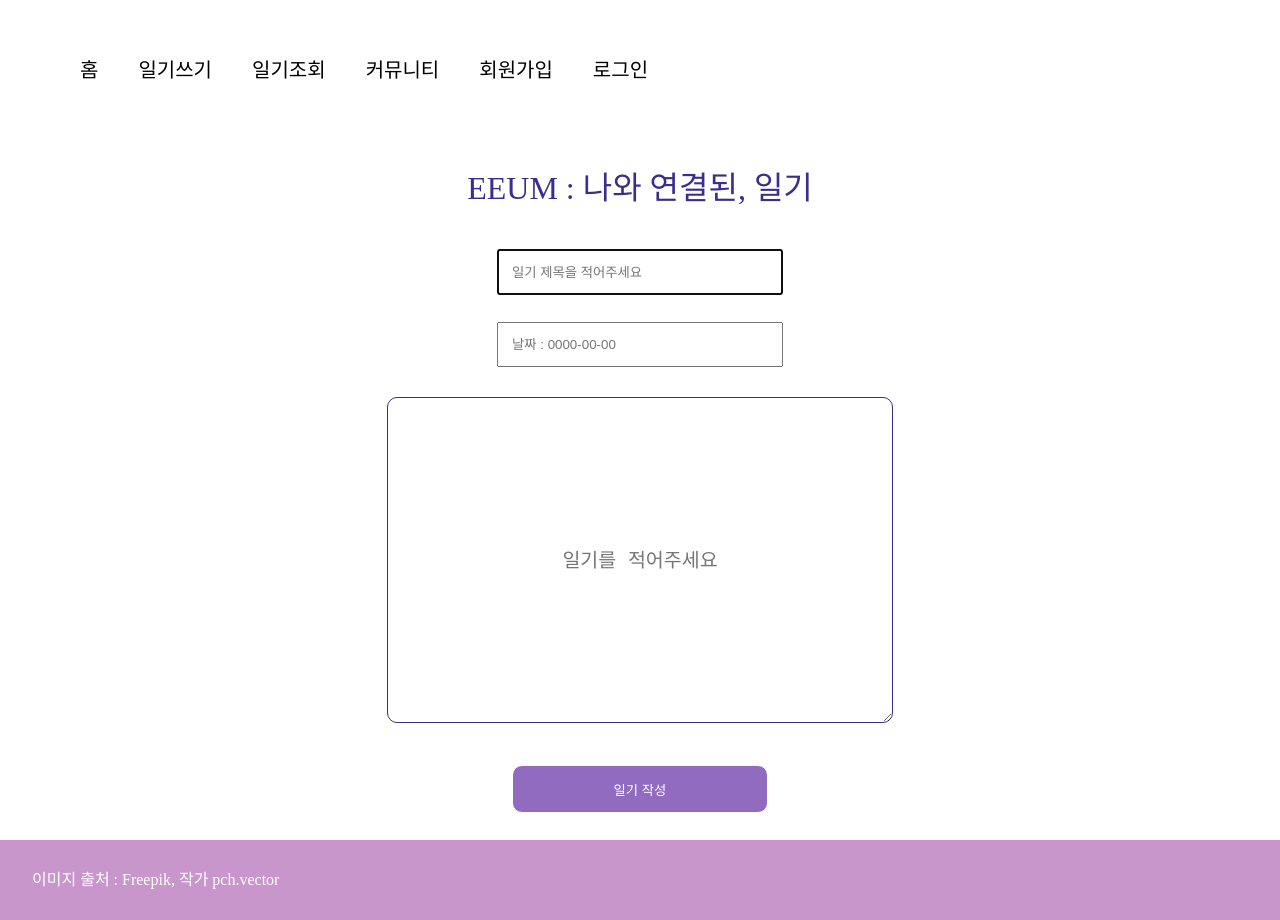
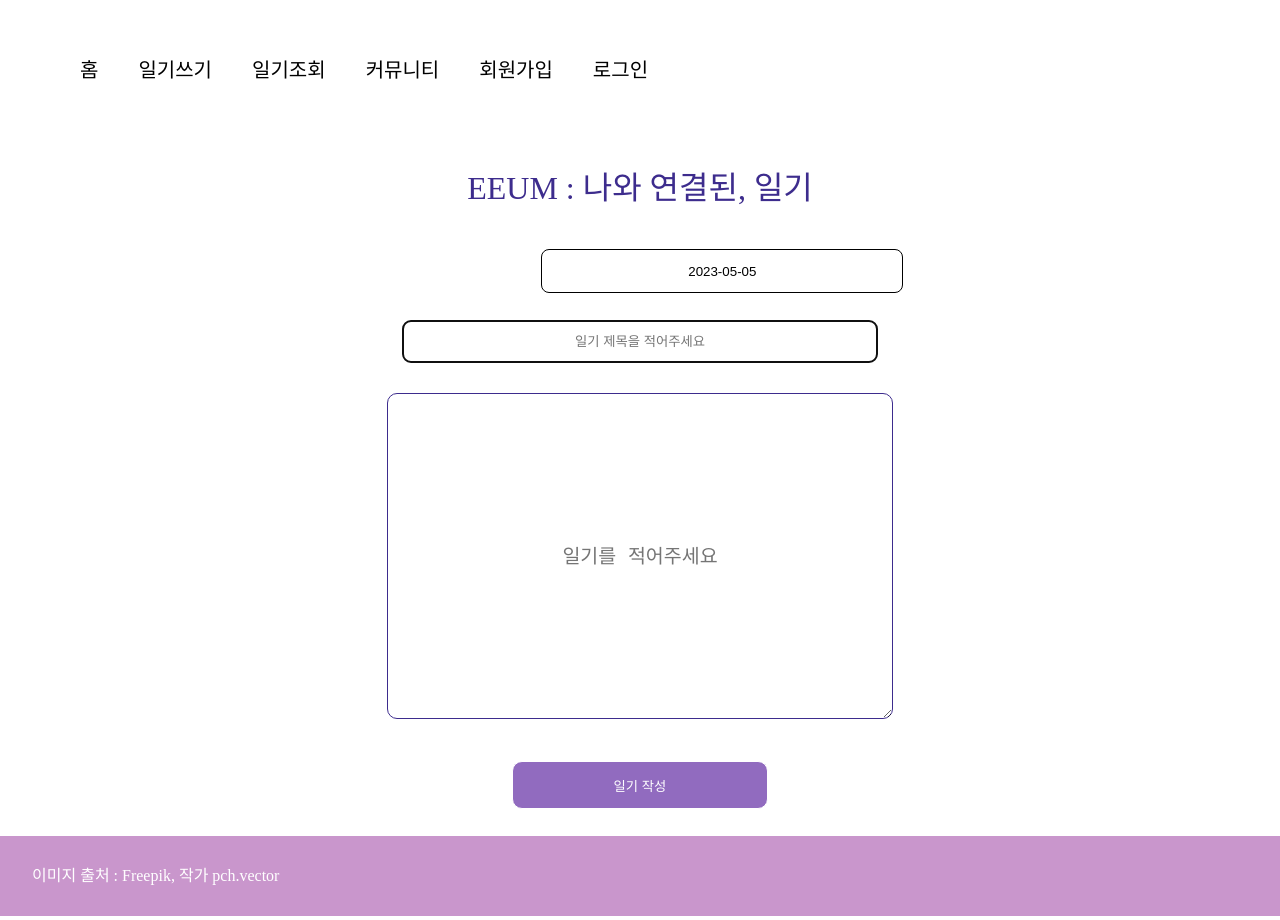
Before and after one commit to dalkey23/elice_ai_project, a React (Create React App) app in the folder aifront/: page /JournalPost in a window 1280 px wide. Built offline with nearby package versions, Linux system fonts and the light colour scheme; no server answers.

Commit message:
feat: 날짜 선택

```diff
--- a/aifront/package.json
+++ b/aifront/package.json
@@ -11,8 +11,10 @@
     "@types/jest": "^27.5.2",
     "@types/node": "^16.18.24",
     "@types/react": "^18.0.37",
+    "@types/react-datepicker": "^4.11.2",
     "@types/react-dom": "^18.0.11",
     "react": "^18.2.0",
+    "react-datepicker": "^4.11.0",
     "react-daum-postcode": "^3.1.1",
     "react-dom": "^18.2.0",
     "react-query": "^3.39.3",
--- a/aifront/src/Component/Hook/Journal.hook.ts
+++ b/aifront/src/Component/Hook/Journal.hook.ts
@@ -2,10 +2,10 @@
 import { createJournal, getJournals, getJournalsDetail } from '../Api/PostJournal'
 
 export const useCreateJournal = () => {
-  const {mutate, ...rest} = useMutation(createJournal)
+  const {mutateAsync, ...rest} = useMutation(createJournal)
 
   return {
-    createJournal: mutate,
+    createJournal: mutateAsync,
     ...rest
   }
 }
--- a/aifront/src/Page/Journal/JournalDetail.tsx
+++ b/aifront/src/Page/Journal/JournalDetail.tsx
@@ -29,8 +29,8 @@
     return (
         <SC.JouranlDetailMain>
                 <h1>{item.id}번째 일기</h1>
-                <h2>{item.publishedDate}</h2>
-                <h3>{item.emotion}</h3>
+                <h2>{item.emotion}</h2>
+                <h3>{item.publishedDate}</h3>
                 <h4>{item.title}</h4>
             <SC.JournalDetail>
                 <div>
--- a/aifront/src/Page/Journal/JournalDetailSC.tsx
+++ b/aifront/src/Page/Journal/JournalDetailSC.tsx
@@ -44,7 +44,7 @@
         border-radius : 8px;
         width : 30%;
         text-align : center;
-        margin : 3rem;
+        margin : 1rem;
         padding : 15rem;
     }
 `
--- a/aifront/src/Page/Journal/JournalDone.tsx
+++ /dev/null
@@ -1,11 +0,0 @@
-import React from "react";
-
-const JournalDone : React.FC = () => {
-    return(
-        <div>
-
-        </div>
-    )
-}
-
-export default JournalDone;
--- a/aifront/src/Page/Journal/JournalPost.tsx
+++ b/aifront/src/Page/Journal/JournalPost.tsx
@@ -1,4 +1,7 @@
 import React, { useState } from "react";
+import DatePicker from "react-datepicker";
+import 'react-datepicker/dist/react-datepicker.css'
+import { ko } from 'date-fns/esm/locale'
 import { useNavigate } from "react-router-dom";
 import * as SC from "./JournalPostSC";
 import { useCreateJournal } from "../../Component/Hook/Journal.hook";
@@ -7,29 +10,39 @@
     const  { createJournal, isLoading, isError }  = useCreateJournal();
     const [content, setContent] = useState('');
     const [title, setTitle] = useState('');
-    const [publishedDate, setPublishedDate] = useState('');
+    const [publishedDate, setPublishedDate] = useState(new Date());
     const navigate = useNavigate();
 
     const handleSubmit = async (e : React.MouseEvent) => {
         e.preventDefault();
 
-        try {
-            const res = await createJournal({
+        await createJournal({
                 title : title,
                 content : content,
-                publishedDate: publishedDate})
-            console.log(res);
-            alert('작성이 완료 되었습니다!');
-            navigate('/JournalDone');
-        } catch(err) {
-            console.log(err);
-            alert('다시 작성해 주세요.');
-        }
+                publishedDate: publishedDate},{
+                    onSuccess(res) {
+                        console.log(res);
+                        alert('작성이 완료 되었습니다!');
+                        navigate('/JournalCheck');
+                    },
+                    onError(err){
+                        console.log(err);
+                        alert('다시 작성해 주세요.');
+                    }})
     }
 
     return(
         <SC.JournalPostMain>
             <h1>EEUM : 나와 연결된, 일기</h1>
+            <SC.TitleDate2>
+                <DatePicker
+                locale={ko}
+                dateFormat="yyyy-MM-dd"
+                maxDate={new Date()}
+                // 오늘 이전 날짜만 선택 가능
+                selected={publishedDate}
+                onChange={(date : Date) => setPublishedDate(date)} />
+            </SC.TitleDate2>
             <SC.TitleDate>
                 <input
                 autoFocus
@@ -38,15 +51,6 @@
                 value = {title}
                 onChange = {(e : React.ChangeEvent<HTMLInputElement>) =>
                     setTitle(e.target.value)
-                } />
-            </SC.TitleDate>
-            <SC.TitleDate>
-                <input
-                placeholder = "날짜 : 0000-00-00"
-                name = "publishedDate"
-                value = {publishedDate}
-                onChange = {(e : React.ChangeEvent<HTMLInputElement>) =>
-                    setPublishedDate(e.target.value)
                 } />
             </SC.TitleDate>
             <SC.JournalPost>
--- a/aifront/src/Page/Journal/JournalPostSC.tsx
+++ b/aifront/src/Page/Journal/JournalPostSC.tsx
@@ -24,6 +24,24 @@
 export const TitleDate = styled.div`
     display : flex;
     justify-Content : center;
+
+    & input {
+        text-align : center;
+        width : 35%;
+        border : 1px solid black;
+        border-radius : 8px;
+    }
+`
+
+export const TitleDate2 = styled.div`
+    margin-left : 33em;
+
+    & input {
+        text-align : center;
+        width : 25em;
+        border : 1px solid black;
+        border-radius : 8px;
+    }
 `
 
 export const JournalPost = styled.div`
--- a/aifront/src/Page/Main/Main.tsx
+++ b/aifront/src/Page/Main/Main.tsx
@@ -4,7 +4,6 @@
 import Header from "../../Component/Header/Header";
 import Home from "../Home/Home";
 import JournalPost from "../Journal/JournalPost";
-import JournalDone from "../Journal/JournalDone";
 import JournalCheck from "../Journal/JournalCheck";
 import JournalDetail from "../Journal/JournalDetail";
 import CommunityList from "../Community/CommunityList";
@@ -26,7 +25,6 @@
                 <Routes>
                     <Route path = '/' element = {<Home />} />
                     <Route path = '/JournalPost' element = {<JournalPost />} />
-                    <Route path = '/JournalDone' element = {<JournalDone />} />
                     <Route path = '/JournalDetail/:id' element = {<JournalDetail />} />
                     <Route path = '/JournalCheck' element = {<JournalCheck />} />
                     <Route path = '/CommunityList' element = {<CommunityList/>} />
--- a/aifront/src/Types/JournalPost.type.ts
+++ b/aifront/src/Types/JournalPost.type.ts
@@ -1,7 +1,7 @@
 export type JournalRequest = {
   title : string;
   content : string;
-  publishedDate: string;
+  publishedDate: Date;
 };
 
 export type JournalResponse = {
```
Also changed, not shown: 1 other file (tests, documents, lock files or other folders).
